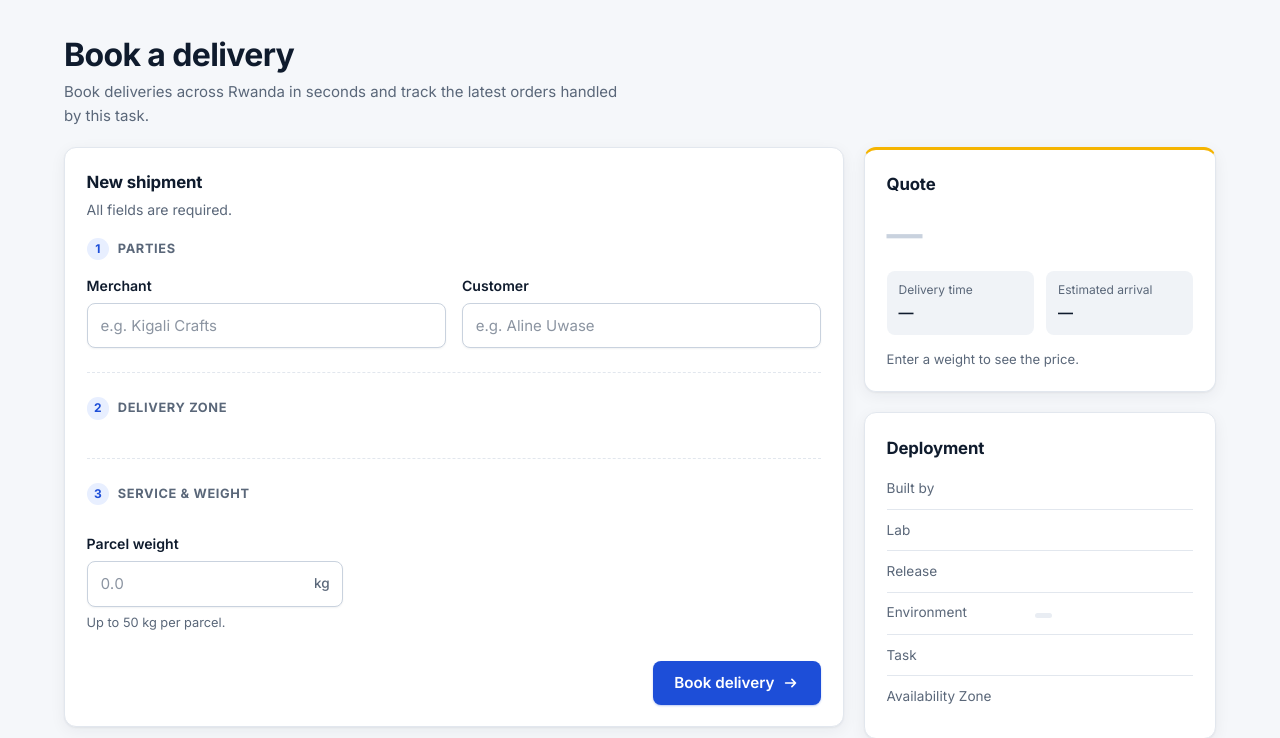
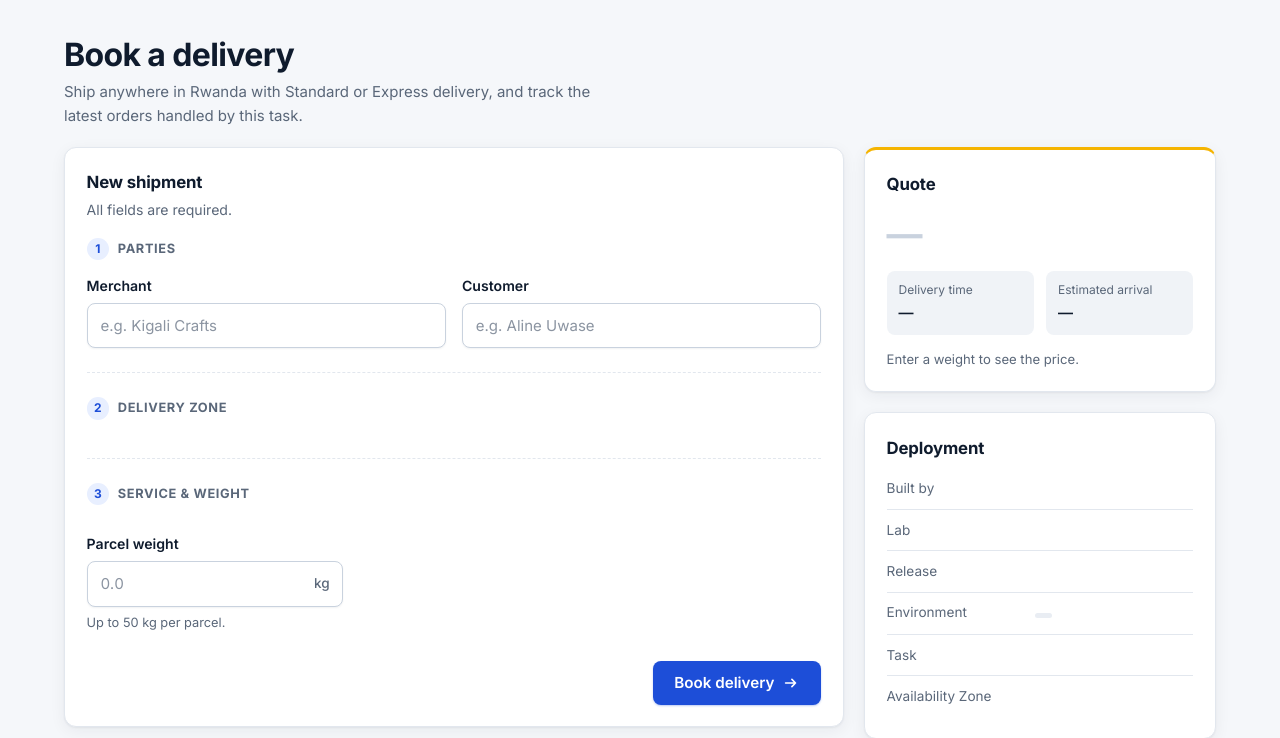
Before and after one commit to RUYANGA/AWS-Onward-Order-App-Lab3-A, a Django app: template src/apps/orders/templates/orders/index.html in a window 1280 px wide. Shown: the part 55-793 px from the top of the page. Run offline with Django 5.2, Linux system fonts and the light colour scheme; the template is opened without the code that fills it, so the values that code supplies are empty.

Commit message:
feat(ui): name Standard and Express delivery in page subtitle (#10)
Tell merchants up front which delivery services they can choose from,
and pin the copy with a page test.

```diff
--- a/src/apps/orders/templates/orders/index.html
+++ b/src/apps/orders/templates/orders/index.html
@@ -39,7 +39,7 @@
     <div class="page__head">
       <div>
         <h1>Book a delivery</h1>
-        <p class="lede">Book deliveries across Rwanda in seconds and track the latest orders handled by this task.</p>
+        <p class="lede">Ship anywhere in Rwanda with Standard or Express delivery, and track the latest orders handled by this task.</p>
       </div>
     </div>
 
```
Also changed, not shown: src/apps/orders/tests/test_views.py (+4 -0 lines).
